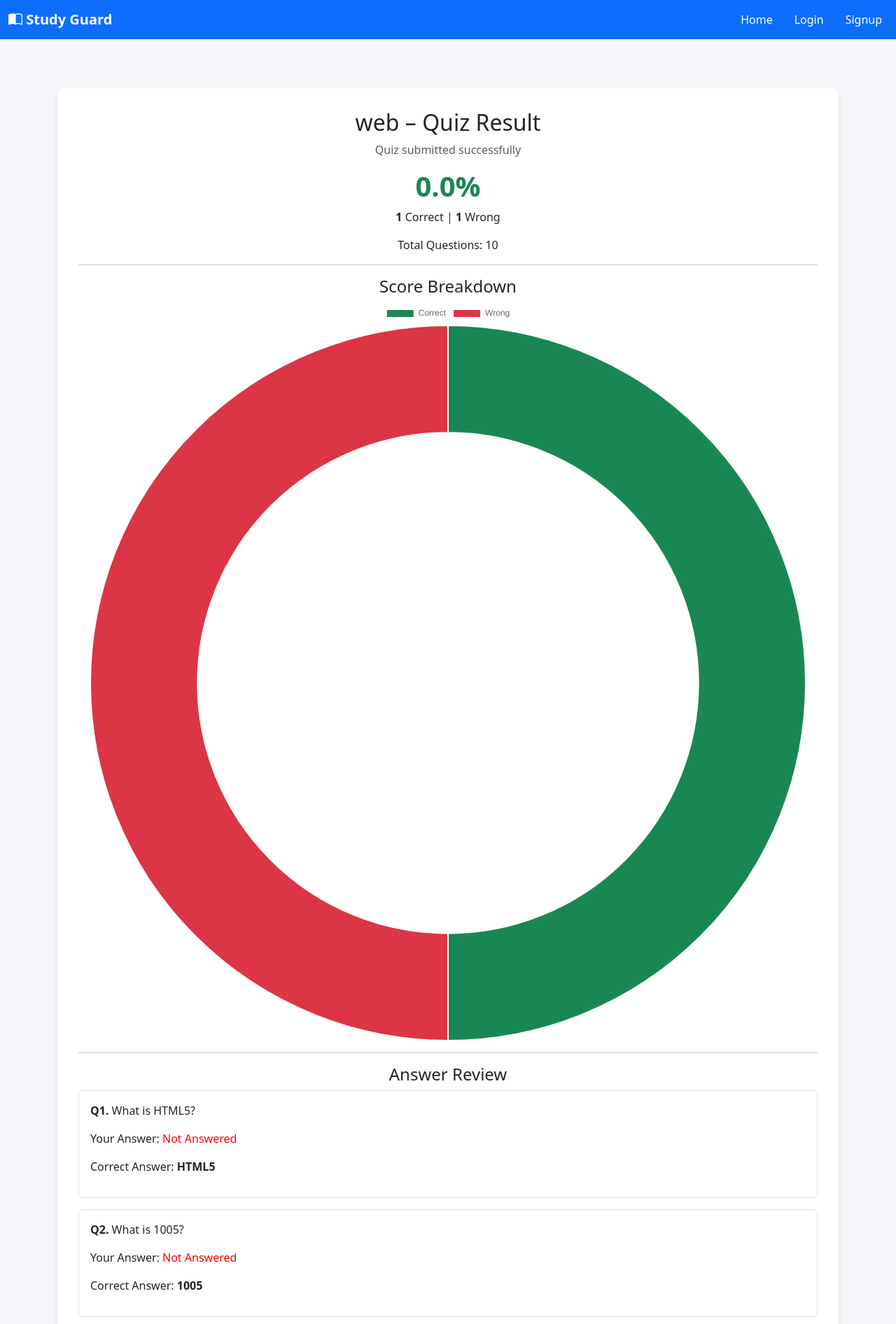
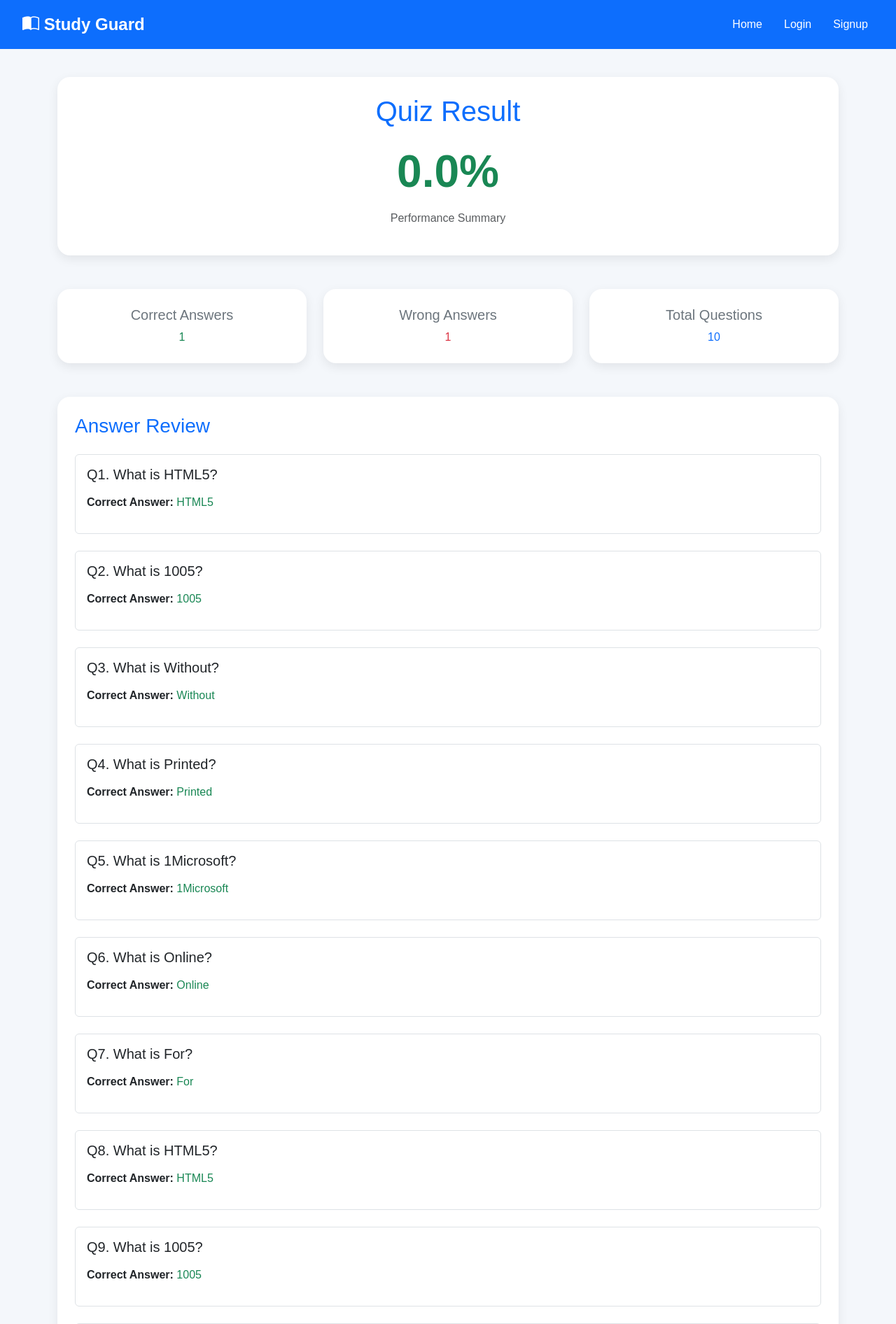
Before and after one commit to Sachingupta209/Study-Guard, a Django app: template core/templates/quiz_result.html in a window 1280 px wide. Shown: the top 1892 px of the page at 70% size. Run offline with Django 5.2, Linux system fonts and the light colour scheme; data comes from the database, SQL or seed files in the repository; the template is opened without the code that fills it: values that come from a table or form of the project are taken from there, most other values are stand-ins (such as "Sample title", 1, 10 or a date in 2020).

Commit message:
Professional result UI

```diff
--- a/core/templates/quiz_result.html
+++ b/core/templates/quiz_result.html
@@ -1,109 +1,150 @@
 {% extends 'base.html' %}
+
 {% block content %}
-
-
-<!DOCTYPE html>
-<html lang="en">
-<head>
-  <meta charset="UTF-8">
-  <title>{{ quiz.subject }} Quiz Result</title>
-
-  <link href="https://cdn.jsdelivr.net/npm/bootstrap@5.3.0/dist/css/bootstrap.min.css" rel="stylesheet">
-  <script src="https://cdn.jsdelivr.net/npm/chart.js"></script>
-
-  <style>
-    body { background: #f4f6fa; }
-    .card-box {
-      background: #fff;
-      border-radius: 10px;
-      padding: 30px;
-      margin-top: 30px;
-      box-shadow: 0 5px 10px rgba(0,0,0,0.1);
-    }
-    .score {
-      font-size: 40px;
-      font-weight: bold;
-      color: #198754;
-    }
-    .correct { color: green; }
-    .wrong { color: red; }
-  </style>
-</head>
-
-<body>
 
 <div class="container">
 
-  <div class="card-box text-center">
-    <h2>{{ quiz.subject }} – Quiz Result</h2>
-    <p class="text-muted">Quiz submitted successfully</p>
+    <div class="card-box text-center mb-5">
 
-    <h1 class="score">{{ quiz.score }}%</h1>
-    <p>
-      <strong>{{ correct_count }}</strong> Correct |
-      <strong>{{ wrong_count }}</strong> Wrong
-    </p>
-    <p>Total Questions: {{ total }}</p>
+        <h1 class="text-primary mb-4">
+            Quiz Result
+        </h1>
 
-    <hr>
+        <div class="display-3 fw-bold text-success">
 
-    <h4>Score Breakdown</h4>
-    <canvas id="scoreChart" height="200"></canvas>
+            {{ quiz.score }}%
 
-    <hr>
+        </div>
 
-    <h4>Answer Review</h4>
+        <p class="text-muted mt-3">
 
-    {% for q in questions %}
-      <div class="border rounded p-3 mb-3 text-start">
-        <p><strong>Q{{ forloop.counter }}.</strong> {{ q.question_text }}</p>
-        <p>
-          Your Answer:
-          {% if q.user_answer == q.correct_answer %}
-            <span class="correct">{{ q.user_answer }}</span>
-          {% else %}
-            <span class="wrong">{{ q.user_answer|default:"Not Answered" }}</span>
-          {% endif %}
+            Performance Summary
+
         </p>
-        <p>Correct Answer: <strong>{{ q.correct_answer }}</strong></p>
-      </div>
-    {% endfor %}
 
-    <a href="{% url 'quiz_home' %}" class="btn btn-primary mt-3">Back to Quizzes</a>
-  </div>
+    </div>
+
+    <!-- Stats -->
+
+    <div class="row g-4 mb-5">
+
+        <div class="col-md-4">
+
+            <div class="card-box text-center">
+
+                <h5 class="text-secondary">
+                    Correct Answers
+                </h5>
+
+                <div class="stat-number text-success">
+
+                    {{ correct_count }}
+
+                </div>
+
+            </div>
+
+        </div>
+
+        <div class="col-md-4">
+
+            <div class="card-box text-center">
+
+                <h5 class="text-secondary">
+                    Wrong Answers
+                </h5>
+
+                <div class="stat-number text-danger">
+
+                    {{ wrong_count }}
+
+                </div>
+
+            </div>
+
+        </div>
+
+        <div class="col-md-4">
+
+            <div class="card-box text-center">
+
+                <h5 class="text-secondary">
+                    Total Questions
+                </h5>
+
+                <div class="stat-number text-primary">
+
+                    {{ total }}
+
+                </div>
+
+            </div>
+
+        </div>
+
+    </div>
+
+    <!-- Answers Review -->
+
+    <div class="card-box">
+
+        <h3 class="text-primary mb-4">
+
+            Answer Review
+
+        </h3>
+
+        {% for q in questions %}
+
+        <div class="border rounded p-3 mb-4">
+
+            <h5>
+
+                Q{{ forloop.counter }}.
+                {{ q.question_text }}
+
+            </h5>
+
+            <p class="mt-3">
+
+                <strong>
+                    Correct Answer:
+                </strong>
+
+                <span class="text-success">
+
+                    {{ q.correct_answer }}
+
+                </span>
+
+            </p>
+
+        </div>
+
+        {% endfor %}
+
+    </div>
+
+    <!-- Buttons -->
+
+    <div class="text-center mt-5">
+
+        <a href="/quiz/"
+        class="btn btn-primary btn-lg me-3">
+
+            Back To Quiz Center
+
+        </a>
+
+        <a href="/student/dashboard/"
+        class="btn btn-success btn-lg">
+
+            Dashboard
+
+        </a>
+
+    </div>
 
 </div>
 
-<script>
-/* SAFE JAVASCRIPT – WILL NEVER CRASH */
-
-(function () {
-
-  const correct = Number("{{ correct_count|default:0 }}");
-  const wrong = Number("{{ wrong_count|default:0 }}");
-
-  const ctx = document.getElementById("scoreChart");
-
-  if (ctx) {
-    new Chart(ctx, {
-      type: "doughnut",
-      data: {
-        labels: ["Correct", "Wrong"],
-        datasets: [{
-          data: [correct, wrong],
-          backgroundColor: ["#198754", "#dc3545"]
-        }]
-      },
-      options: {
-        responsive: true,
-        cutout: "70%"
-      }
-    });
-  }
-
-})();
-</script>
-
-</body>
-</html>
 {% endblock %}
```
